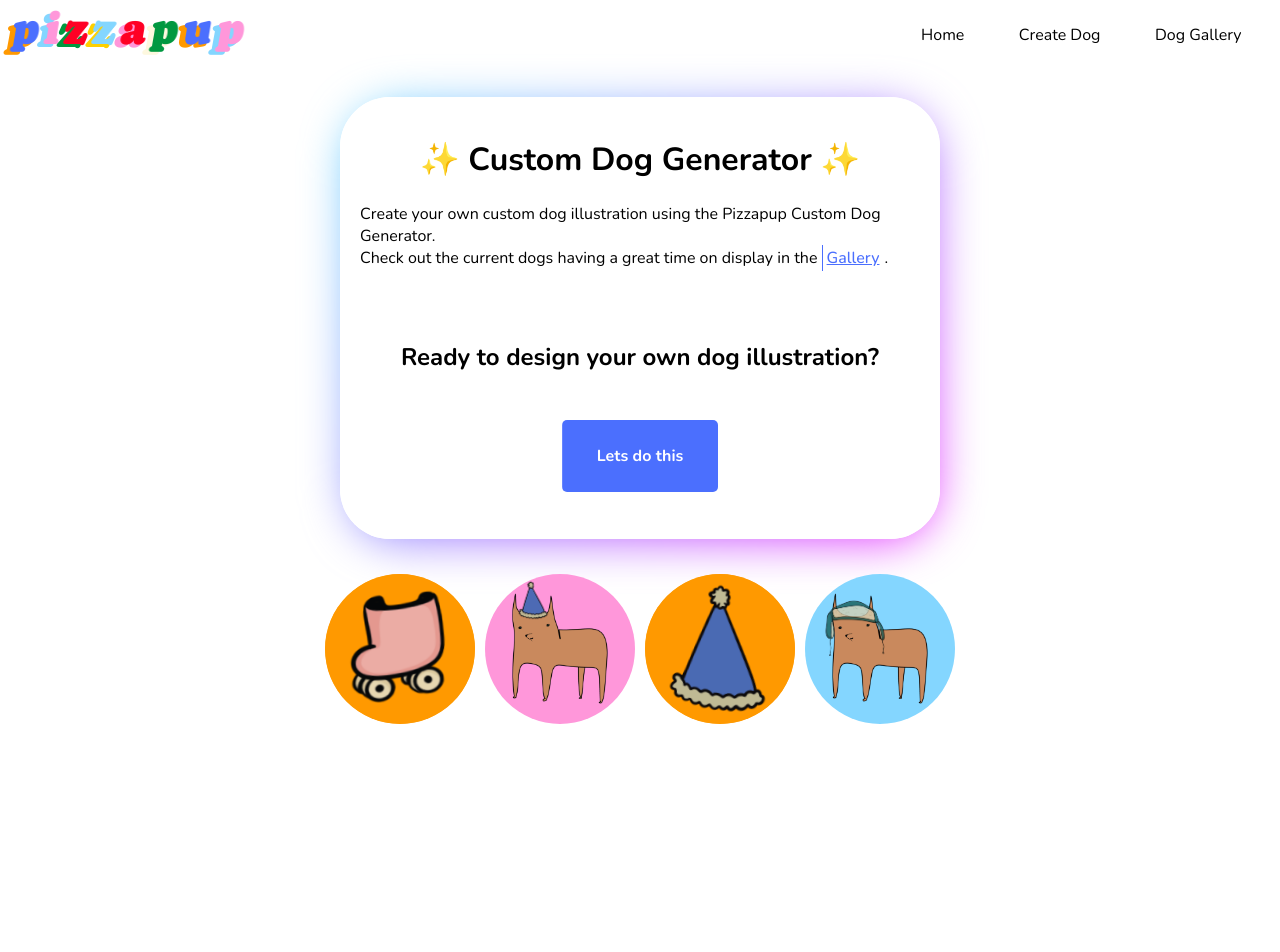
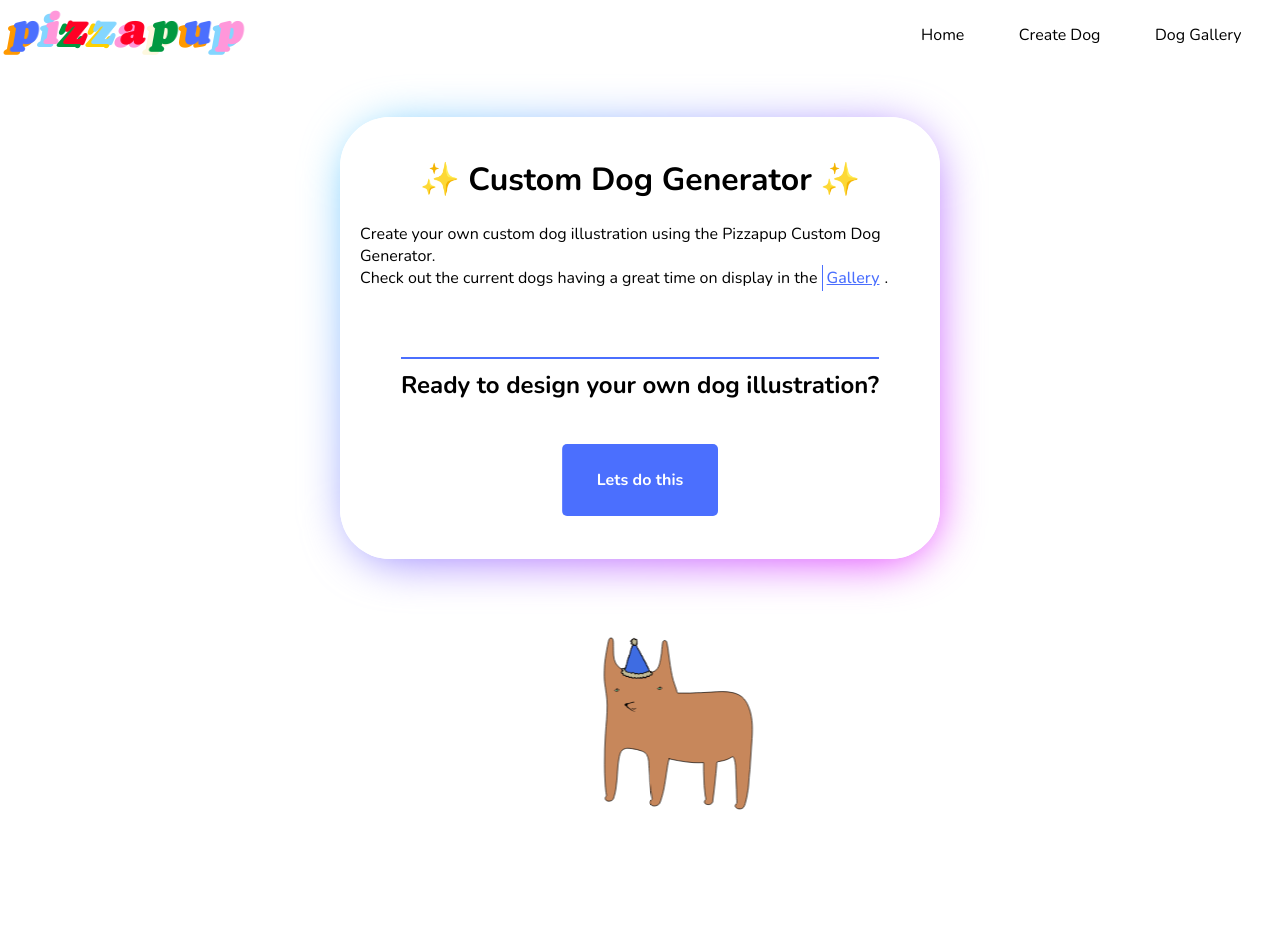
Before and after one commit to pizzapup/custom-dog-generator, a React (Create React App) app: page / in a window 1280 px wide. Shown: the top 952 px of the page. Before the commit the page ends 800 px from the top, so only its background shows below. Built offline with nearby package versions, Linux system fonts and the light colour scheme.

Commit message:
added slideshow to home

```diff
--- a/src/components/DogForm/DogPreview/DogPreview.js
+++ b/src/components/DogForm/DogPreview/DogPreview.js
@@ -1,7 +1,11 @@
 import PreviewImage from "../../../assets/custom-dog";
 import {defaultValues} from "../data";
 
-export default function DogPreview({values = defaultValues, children}) {
+export default function DogPreview({
+  values = defaultValues,
+  accessory = "none",
+  children,
+}) {
   return (
     <>
       <div className="dog-preview">
@@ -23,6 +27,9 @@ export default function DogPreview({values = defaultValues, children}) {
         {values.accessory !== "none" && (
           <PreviewImage.Accessory accessory={values.accessory} />
         )}
+        {accessory !== "none" && (
+          <PreviewImage.Accessory accessory={accessory} />
+        )}
       </div>
       {children}
     </>
--- a/src/components/Hero/Hero.js
+++ b/src/components/Hero/Hero.js
@@ -1,5 +1,7 @@
 import {Link} from "react-router-dom";
 import Sparkles from "../Sparkles/Sparkles";
+import DogPreview from "../DogForm/DogPreview/DogPreview";
+import {Slideshow} from "../Slideshow/Slideshow";
 export default function Hero() {
   return (
     <>
@@ -27,24 +29,9 @@ export default function Hero() {
             </div>
           </div>
         </div>
-        <div className="imgs">
-          <div className="imgs-img img0">
-            <div className="imgs-inner"></div>
-            <div className="imgs-inner2"></div>
-          </div>
-          <div className="imgs-img img1">
-            <div className="imgs-inner"></div>
-            <div className="imgs-inner2"></div>
-          </div>
-          <div className="imgs-img img2">
-            <div className="imgs-inner"></div>
-            <div className="imgs-inner2"></div>
-          </div>
-          <div className="imgs-img img3">
-            <div className="imgs-inner"></div>
-            <div className="imgs-inner2"></div>
-          </div>
-        </div>
+      </div>
+      <div className="hero-preview">
+        <Slideshow />
       </div>
     </>
   );
--- a/src/components/Hero/_Hero.scss
+++ b/src/components/Hero/_Hero.scss
@@ -4,7 +4,7 @@
     // border: 1px solid black;
     // box-shadow: $box-shadow;
     // box-shadow: ;
-    margin-top: 35px;
+    margin-top: 55px;
     padding: 20px;
     max-width: 600px;
     position: relative;
@@ -71,6 +71,10 @@ h1 {
     }
   }
 }
+h2 {
+  border-top: 2px solid $blue;
+  padding-top: 10px;
+}
 .hero-link-inText {
   color: $blue;
   font-weight: 500;
@@ -81,101 +85,9 @@ h1 {
     text-decoration: 2px solid underline hotpink;
   }
 }
-.imgs {
-  margin: 35px;
-  @include flex($g: 10px, $w: wrap);
-  div {
-    position: relative;
-    background-position: center;
-    background-repeat: no-repeat;
-    background-size: 120px;
-    height: 150px;
-    width: 150px;
-    border-radius: 50%;
-    overflow: hidden;
-  }
-  .imgs-img {
-    position: relative;
-    background-image: url("./hero-imgs/dog.png");
-    background-position: center;
-    background-repeat: no-repeat;
-    background-size: 120px;
-    height: 150px;
-    width: 150px;
-    border-radius: 50%;
-    overflow: hidden;
-    .imgs-inner {
-      background-color: transparent;
-    }
-    .imgs-inner2 {
-      @include positioning(0px, 0px, 0px, 0px);
-      background-size: contain;
-    }
-  }
-
-  .img0 {
-    background-color: $orange;
-    .imgs-inner {
-      background-image: url("./hero-imgs/skate.png");
-      @include positioning(0px, 0px, 0px, 0px);
-      background-color: transparent;
-      background-size: contain;
-      @include reducedMotionNoPreference {
-        animation: skate 4s infinite alternate-reverse;
-      }
-      background-color: $orange;
-    }
-  }
-  .img1 {
-    position: relative;
-    background-color: $pink;
-    .imgs-inner {
-      background-image: url("./hero-imgs/hat.png");
-      @include positioning(-48px, 0px, 0px, -28px);
-      background-size: 45px;
-      @include reducedMotionNoPreference {
-        animation: fadeInOut 3s infinite alternate-reverse;
-      }
-    }
-  }
-  .img2 {
-    background-color: $orange;
-    .imgs-inner {
-      background-image: url("./hero-imgs/hat.png");
-      @include positioning(0px, 0px, 0px, 0px);
-      background-color: transparent;
-      background-size: contain;
-      background-color: $orange;
-      @include reducedMotionNoPreference {
-        animation: skate 4s infinite 0.7s alternate-reverse;
-      }
-    }
-  }
-  .img3 {
-    background-color: $lightblue;
-    .imgs-inner {
-      background-image: url("./hero-imgs/trapper.png");
-      @include positioning(-20px, 0px, 0px, -25px);
-      background-size: 80px;
-      @include reducedMotionNoPreference {
-        animation: fadeInOut 3s infinite 1s alternate-reverse;
-      }
-    }
+.hero-preview {
+  @include flex($c: center);
+  .dog-preview {
+    background-color: transparent;
   }
 }
-@keyframes fadeInOut {
-  0% {
-    opacity: 0;
-  }
-  100% {
-    opacity: 1;
-  }
-}
-@keyframes skate {
-  0% {
-    transform: rotate(15deg);
-  }
-  100% {
-    transform: rotate(-15deg);
-  }
-}
--- /dev/null
+++ b/src/components/Slideshow/Slideshow.js
@@ -0,0 +1,58 @@
+import {useEffect, useRef, useState} from "react";
+import {AccessoryList} from "../../assets/custom-dog/Accessory/Accessory";
+import DogPreview from "../DogForm/DogPreview/DogPreview";
+
+const delay = 2500;
+
+export function Slideshow() {
+  const [index, setIndex] = useState(0);
+  const timeoutRef = useRef(null);
+
+  function resetTimeout() {
+    if (timeoutRef.current) {
+      clearTimeout(timeoutRef.current);
+    }
+  }
+
+  useEffect(() => {
+    resetTimeout();
+    timeoutRef.current = setTimeout(
+      () =>
+        setIndex((prevIndex) =>
+          prevIndex === AccessoryList.length - 1 ? 0 : prevIndex + 1
+        ),
+      delay
+    );
+
+    return () => {
+      resetTimeout();
+    };
+  }, [index]);
+
+  return (
+    <div className="slideshow">
+      <div
+        className="slideshowSlider"
+        style={{transform: `translate3d(${-index * 100}%, 0, 0)`}}
+      >
+        {AccessoryList.map((accessory, i) => (
+          <div className="slide" key={`accessory=${i}`}>
+            <DogPreview accessory={accessory.name} />
+          </div>
+        ))}
+      </div>
+
+      <div className="slideshowDots">
+        {AccessoryList.map((_, idx) => (
+          <div
+            key={idx}
+            className={`slideshowDot${index === idx ? " active" : ""}`}
+            onClick={() => {
+              setIndex(idx);
+            }}
+          ></div>
+        ))}
+      </div>
+    </div>
+  );
+}
--- /dev/null
+++ b/src/components/Slideshow/_Slideshow.scss
@@ -0,0 +1,40 @@
+.slideshow {
+  margin: 0 auto;
+  overflow: hidden;
+  max-width: 500px;
+}
+
+.slideshowSlider {
+  white-space: nowrap;
+  transition: ease 1000ms;
+}
+
+.slide {
+  display: inline-block;
+
+  height: 400px;
+  width: 100%;
+  border-radius: 40px;
+}
+
+/* Buttons */
+
+.slideshowDots {
+  text-align: center;
+}
+
+.slideshowDot {
+  display: inline-block;
+  height: 10px;
+  width: 10px;
+  border-radius: 50%;
+
+  cursor: pointer;
+  margin: 15px 7px 0px;
+
+  background-color: #c4c4c4;
+}
+
+.slideshowDot.active {
+  background-color: #6a0dad;
+}
--- a/src/styles/styles.scss
+++ b/src/styles/styles.scss
@@ -8,3 +8,4 @@
 @import "../assets/custom-dog/custom-dog";
 @import "../components/DogForm/DogGallery/DogGallery";
 @import "../components/DogForm/Fieldsets/Fieldsets";
+@import "../components/Slideshow/Slideshow";
```
